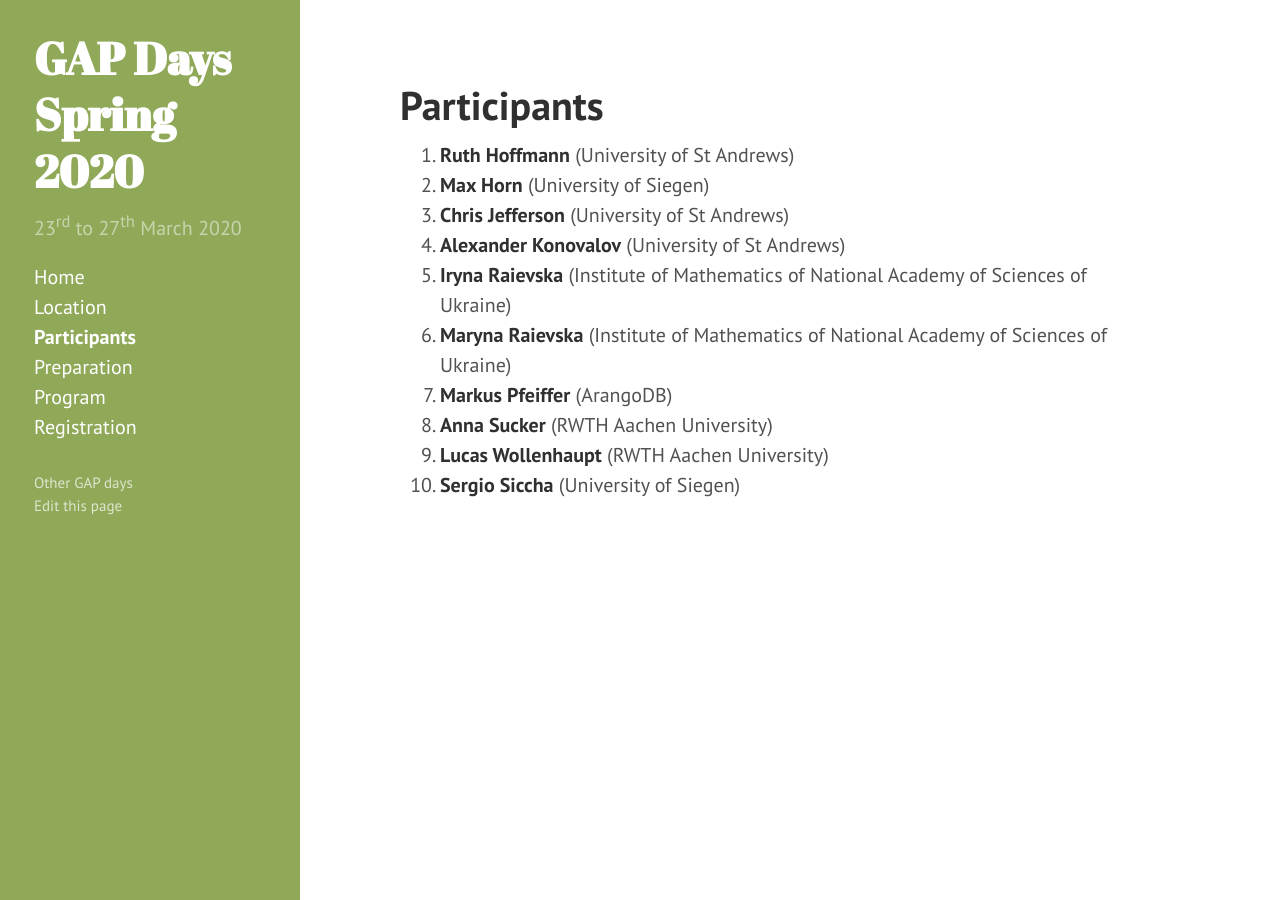
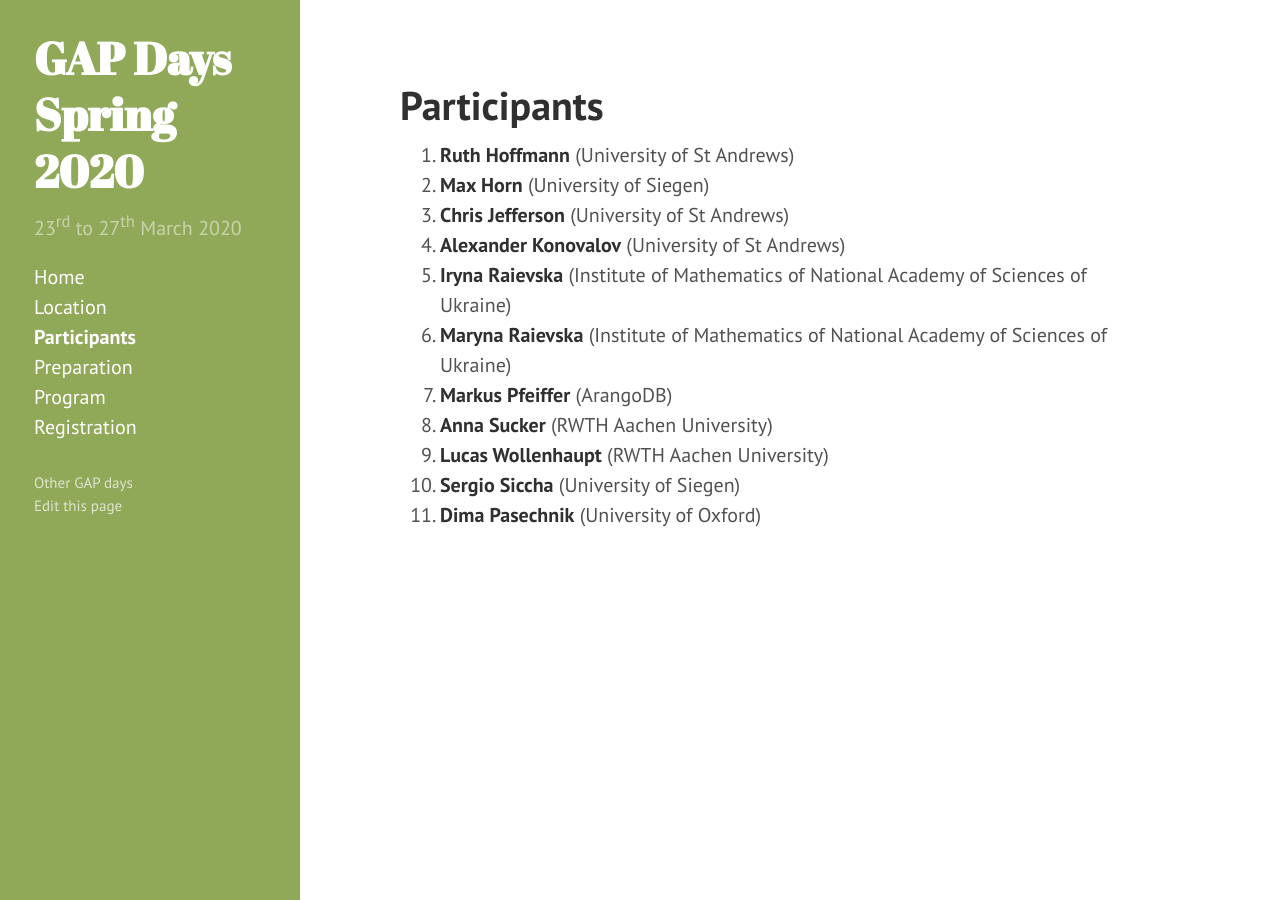
Before and after one commit to gapdays/gapdays2020-spring, a Jekyll site: the page built from participants.md, in a window 1280 px wide. Built offline with Jekyll 4.4.1, drawn with Linux system fonts in a browser that asks for light colours.

Commit message:
new participant

```diff
--- a/_data/participants.yml
+++ b/_data/participants.yml
@@ -31,3 +31,6 @@
 
 - name: Sergio Siccha
   affiliation: University of Siegen
+
+- name: Dima Pasechnik
+  affiliation: University of Oxford
--- a/participants.csv
+++ b/participants.csv
@@ -8,3 +8,4 @@ Markus Pfeiffer, ArangoDB, local, local
 Anna Sucker, RWTH Aachen University, 23.03.2020, 27.03.2020
 Lucas Wollenhaupt, RWTH Aachen University, 23.03.2020, 27.03.2020
 Sergio Siccha, University of Siegen, 23.03.2020, 27.03.2020
+Dima Pasechnik, University of Oxford, 2020-03-22, 2020-03-27
```
